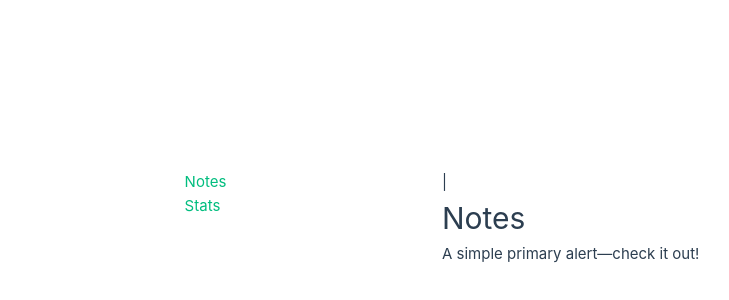
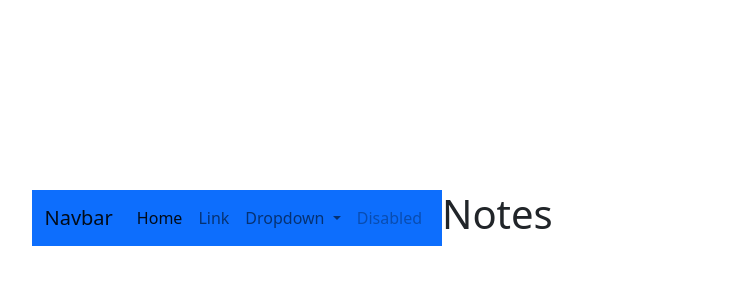
Before and after one commit to moabdurrakib/note-ball-app-vue3, a Vue app: page / in a window 1280 px wide. Shown: the part 182-482 px from the top of the page, without its empty margins (198-927 px from the left). Built offline with nearby package versions, Linux system fonts and the light colour scheme.

Commit message:
adding navbar

```diff
--- a/src/App.vue
+++ b/src/App.vue
@@ -1,7 +1,11 @@
 <template>
-  <router-link to="/">Notes</router-link> |
-  <router-link to="/stats">Stats</router-link>
+  <NavBar />
   <RouterView />
 </template>
 
+<script setup>
+/**import */
+import NavBar from "./components/layouts/NavBar.vue";
+</script>
+
 <style></style>
--- /dev/null
+++ b/src/components/layouts/NavBar.vue
@@ -0,0 +1,48 @@
+<template>
+  <nav class="navbar navbar-expand-lg bg-primary">
+    <div class="container-fluid">
+      <a class="navbar-brand" href="#">Navbar</a>
+      <button
+        class="navbar-toggler"
+        type="button"
+        data-bs-toggle="collapse"
+        data-bs-target="#navbarSupportedContent"
+        aria-controls="navbarSupportedContent"
+        aria-expanded="false"
+        aria-label="Toggle navigation"
+      >
+        <span class="navbar-toggler-icon"></span>
+      </button>
+      <div class="collapse navbar-collapse" id="navbarSupportedContent">
+        <ul class="navbar-nav me-auto mb-2 mb-lg-0">
+          <li class="nav-item">
+            <a class="nav-link active" aria-current="page" href="#">Home</a>
+          </li>
+          <li class="nav-item">
+            <a class="nav-link" href="#">Link</a>
+          </li>
+          <li class="nav-item dropdown">
+            <a
+              class="nav-link dropdown-toggle"
+              href="#"
+              role="button"
+              data-bs-toggle="dropdown"
+              aria-expanded="false"
+            >
+              Dropdown
+            </a>
+            <ul class="dropdown-menu">
+              <li><a class="dropdown-item" href="#">Action</a></li>
+              <li><a class="dropdown-item" href="#">Another action</a></li>
+              <li><hr class="dropdown-divider" /></li>
+              <li><a class="dropdown-item" href="#">Something else here</a></li>
+            </ul>
+          </li>
+          <li class="nav-item">
+            <a class="nav-link disabled">Disabled</a>
+          </li>
+        </ul>
+      </div>
+    </div>
+  </nav>
+</template>
--- a/src/main.js
+++ b/src/main.js
@@ -4,8 +4,8 @@
 
 
 import './assets/main.css'
-// import "bootstrap/dist/css/bootstrap.min.css"
-// import "bootstrap"
+import "bootstrap/dist/css/bootstrap.min.css"
+import "bootstrap"
 
 
 
--- a/src/views/ViewNotes.vue
+++ b/src/views/ViewNotes.vue
@@ -1,8 +1,5 @@
 <template>
   <div class="notes">
     <h1>Notes</h1>
-    <div class="alert alert-primary" role="alert">
-      A simple primary alert—check it out!
-    </div>
   </div>
 </template>
```
